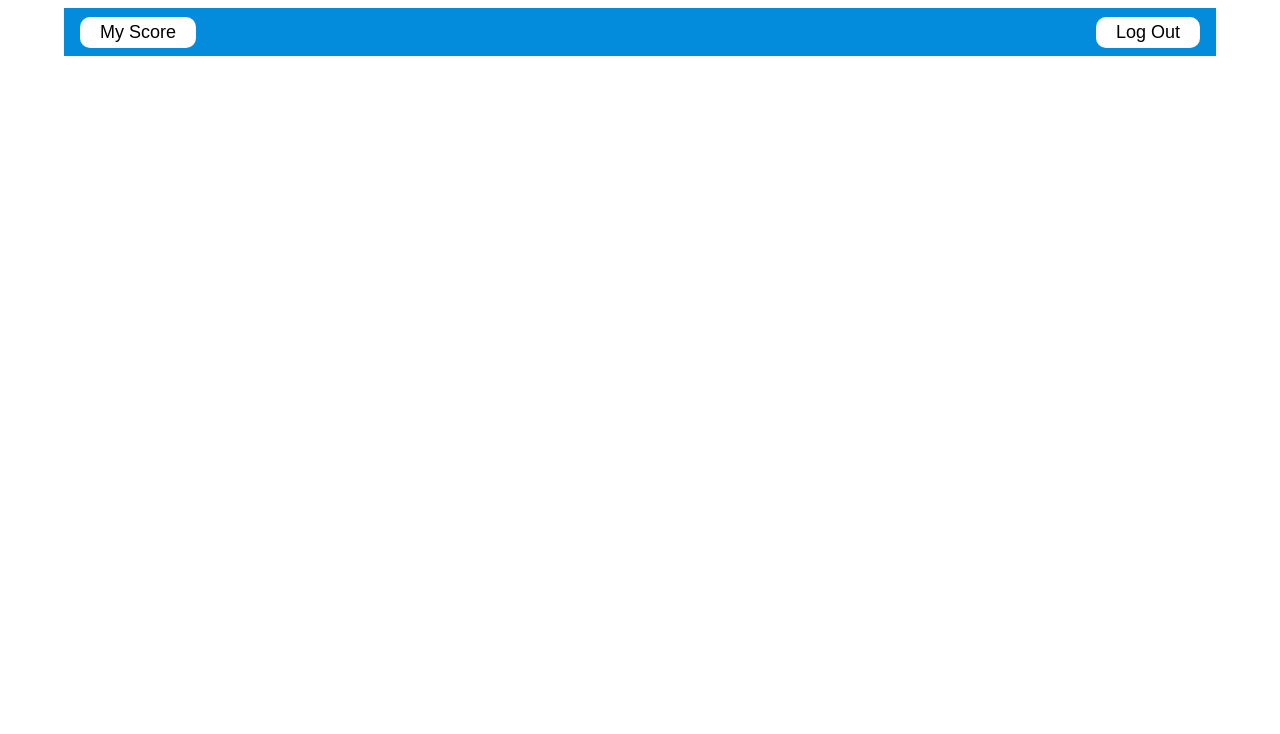
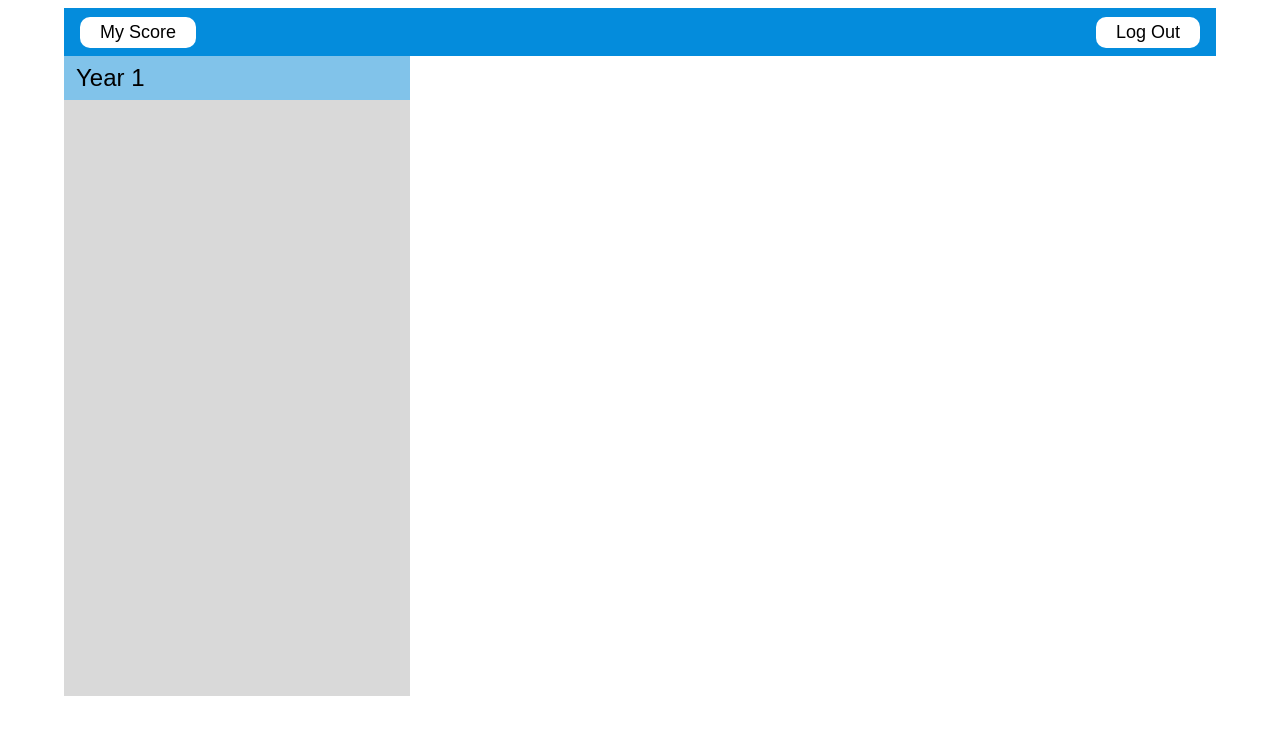
Before and after one commit to preamza02/final_project_comengess_2023, a plain HTML site: page frontend/index.html in a window 1280 px wide. Drawn offline with Linux system fonts and the light colour scheme.

Commit message:
add: course selector sidebar

```diff
--- a/frontend/index.css
+++ b/frontend/index.css
@@ -52,3 +52,22 @@
     border-radius: 10px;
     cursor: pointer;
 }
+
+.main-container {
+    width: 100%;
+    min-height: 80vh;
+}
+
+.course-selector {
+    background-color: #D9D9D9;
+    width: 30%;
+    min-height: 80vh;
+}
+
+.year-display {
+    background-color: #81C3EA;
+    padding-left: 12px;
+    padding-top: 8px;
+    padding-bottom: 8px;
+    font-size: 24px;
+}
--- a/frontend/index.html
+++ b/frontend/index.html
@@ -4,13 +4,21 @@
     <title>Group 6 Final Project</title>
     <link rel="stylesheet" href="index.css" />
   </head>
+
   <body>
     <div class="flex-col root">
       <div hidden class="flex-row top-bar">
         <div class="top-bar-text">My Score</div>
         <button class="logout-button">Log Out</button>
       </div>
+
+      <div class="flex-row main-container">
+        <div class="flex-col course-selector">
+            <div class="year-display">Year 1</div>
+        </div>
+      </div>
     </div>
+
     <script src="index.js"></script>
   </body>
 </html>
```
